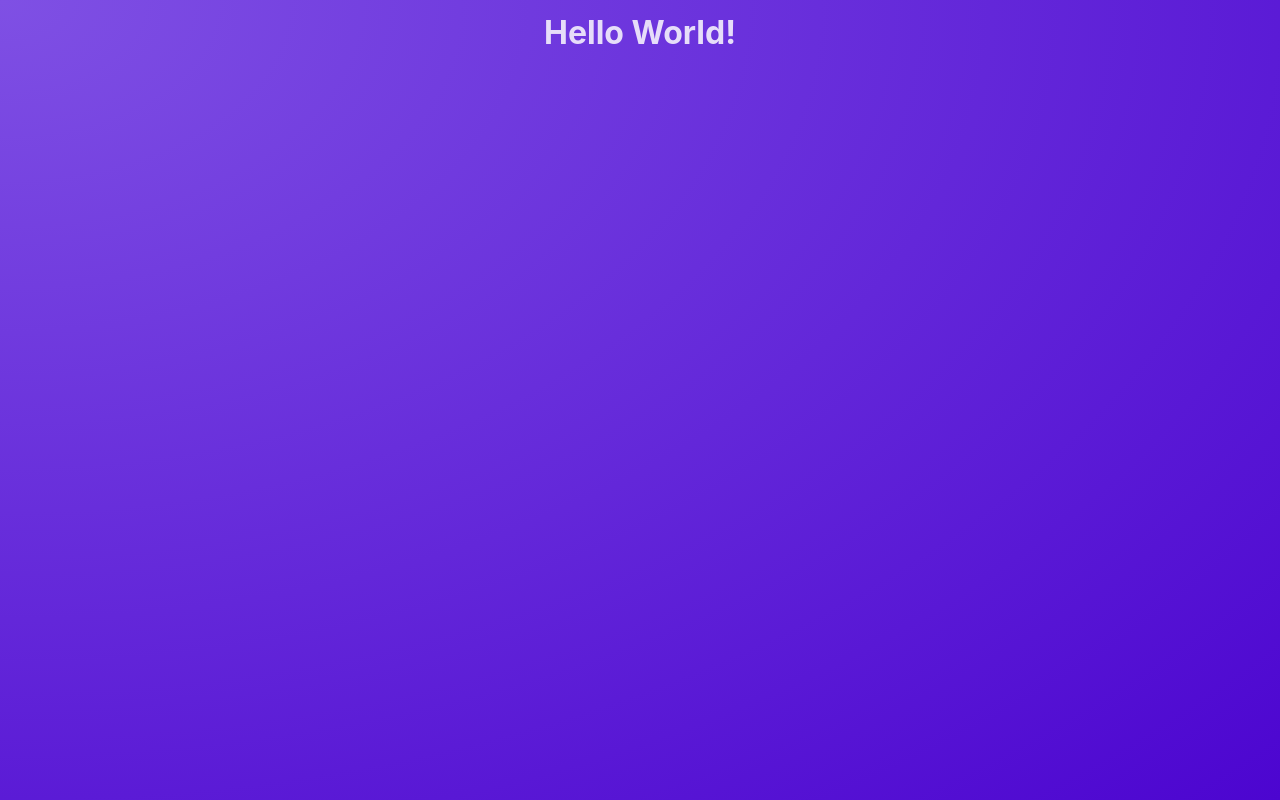
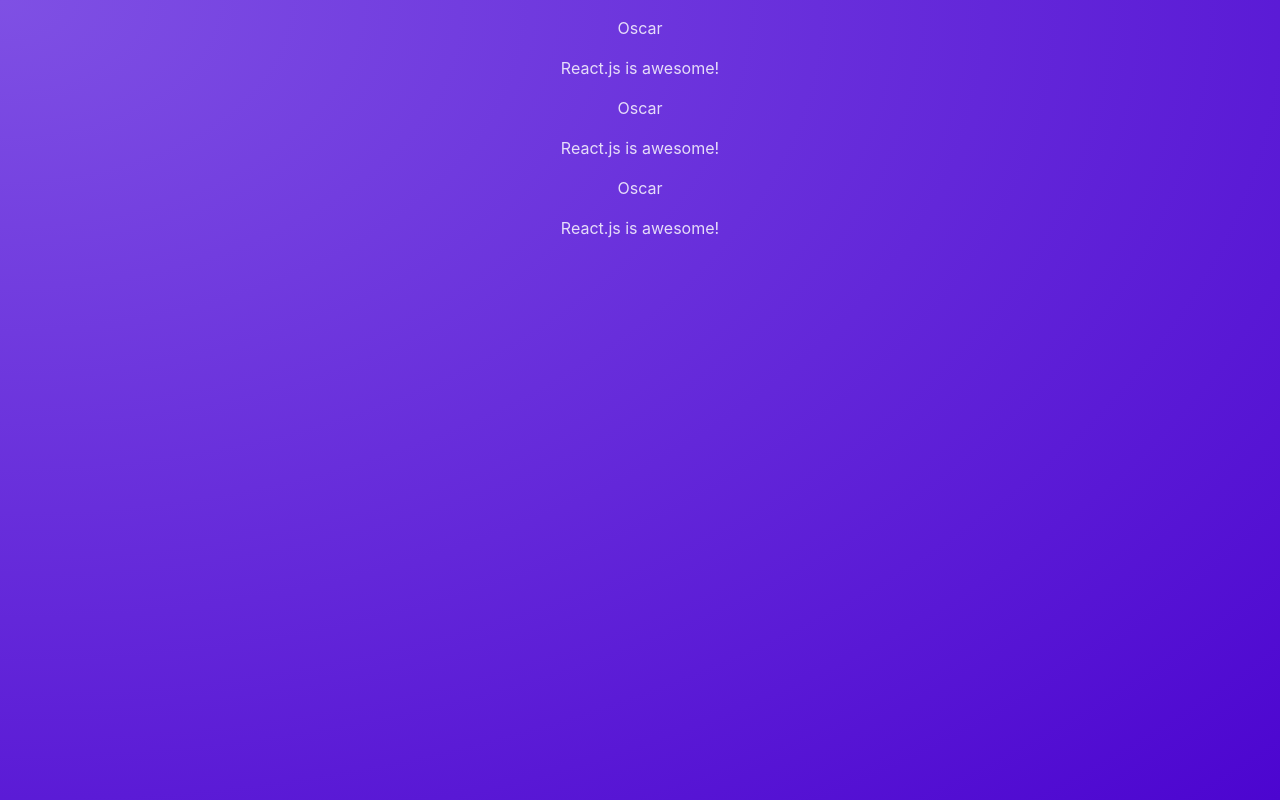
Before and after one commit to oscarg11/practice, a React (Vite) app in the folder next-js/starting-project/: page / in a window 1280 px wide. Built offline with nearby package versions, Linux system fonts and the light colour scheme.

Commit message:
react refresher on components

```diff
--- a/next-js/starting-project/src/App.jsx
+++ b/next-js/starting-project/src/App.jsx
@@ -1,5 +1,12 @@
+import Post from "./components/Post";
+
 function App() {
-  return <h1>Hello World!</h1>;
+  return <main>
+    <Post />
+    <Post />
+    <Post />
+
+  </main>
 }
 
 export default App;
--- /dev/null
+++ b/next-js/starting-project/src/components/Post.jsx
@@ -0,0 +1,14 @@
+const names = ['Oscar', 'Maximilian']
+
+function Post(){
+    const chosenName = Math.random() > 0.5 ? names[0] : names[1];
+
+    return (
+        <div>
+            <p>{chosenName}</p>
+            <p>React.js is awesome!</p>
+        </div>
+    );
+}
+
+export default Post;
```
